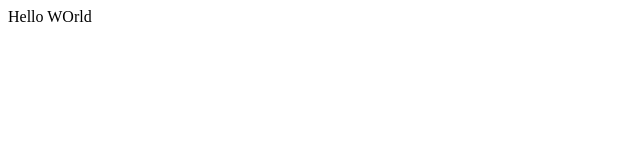
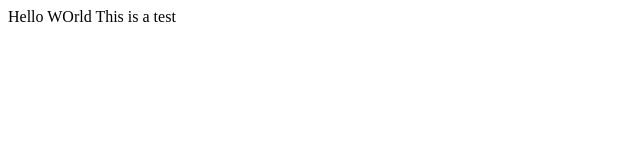
Before and after one commit to smeneses930/gigis-pastry-cafe-site, a plain HTML site: page index.html in a window 1280 px wide. Shown: the whole page, without its empty margins (0-640 px from the left). Drawn offline with Linux system fonts and the light colour scheme.

Commit message:
this is a second commit

```diff
--- a/index.html
+++ b/index.html
@@ -4,7 +4,7 @@
 	<title></title>
 </head>
 <body>
-	Hello WOrld
+	Hello WOrld This is a test
 
 </body>
 </html>
```
